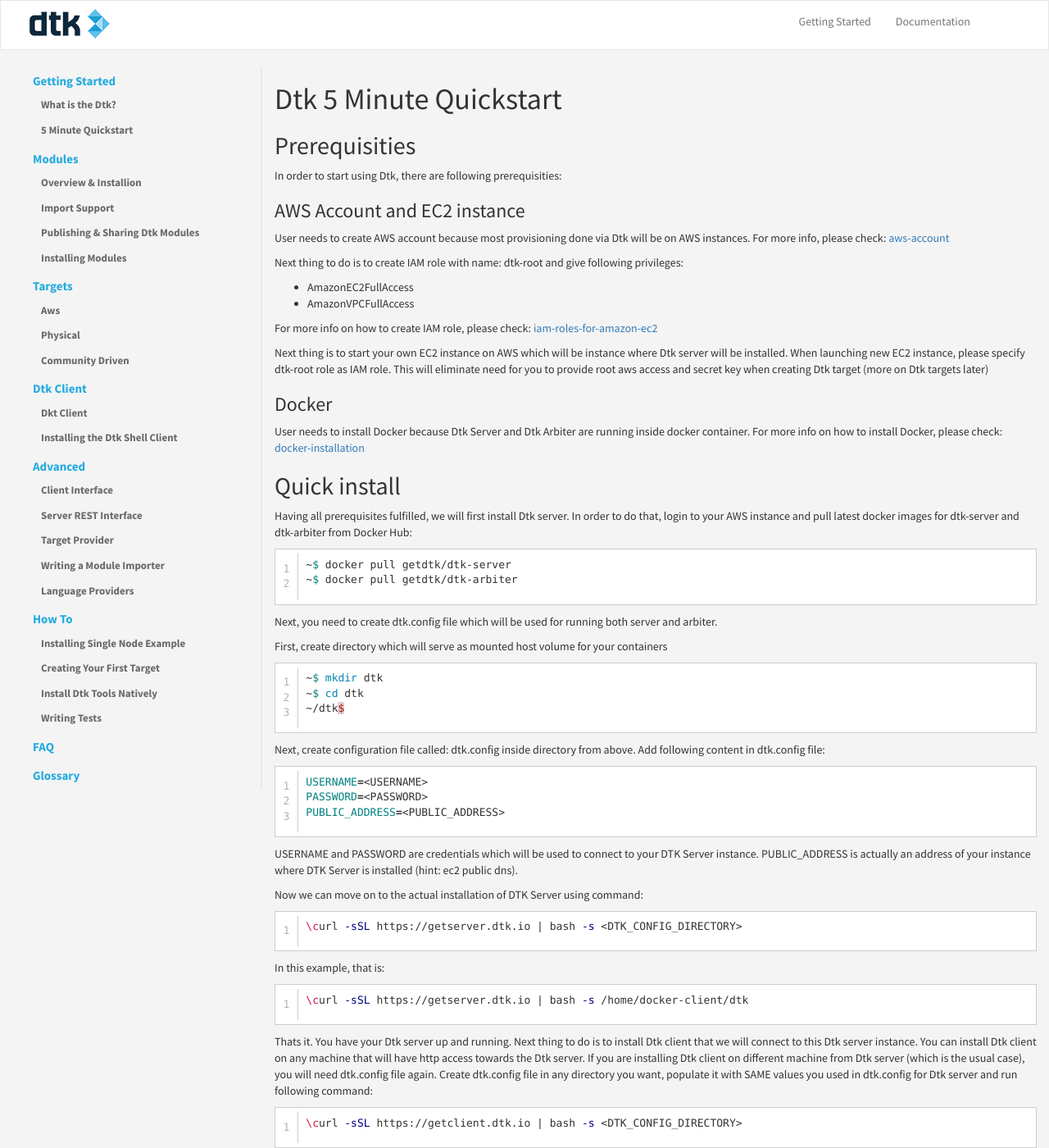
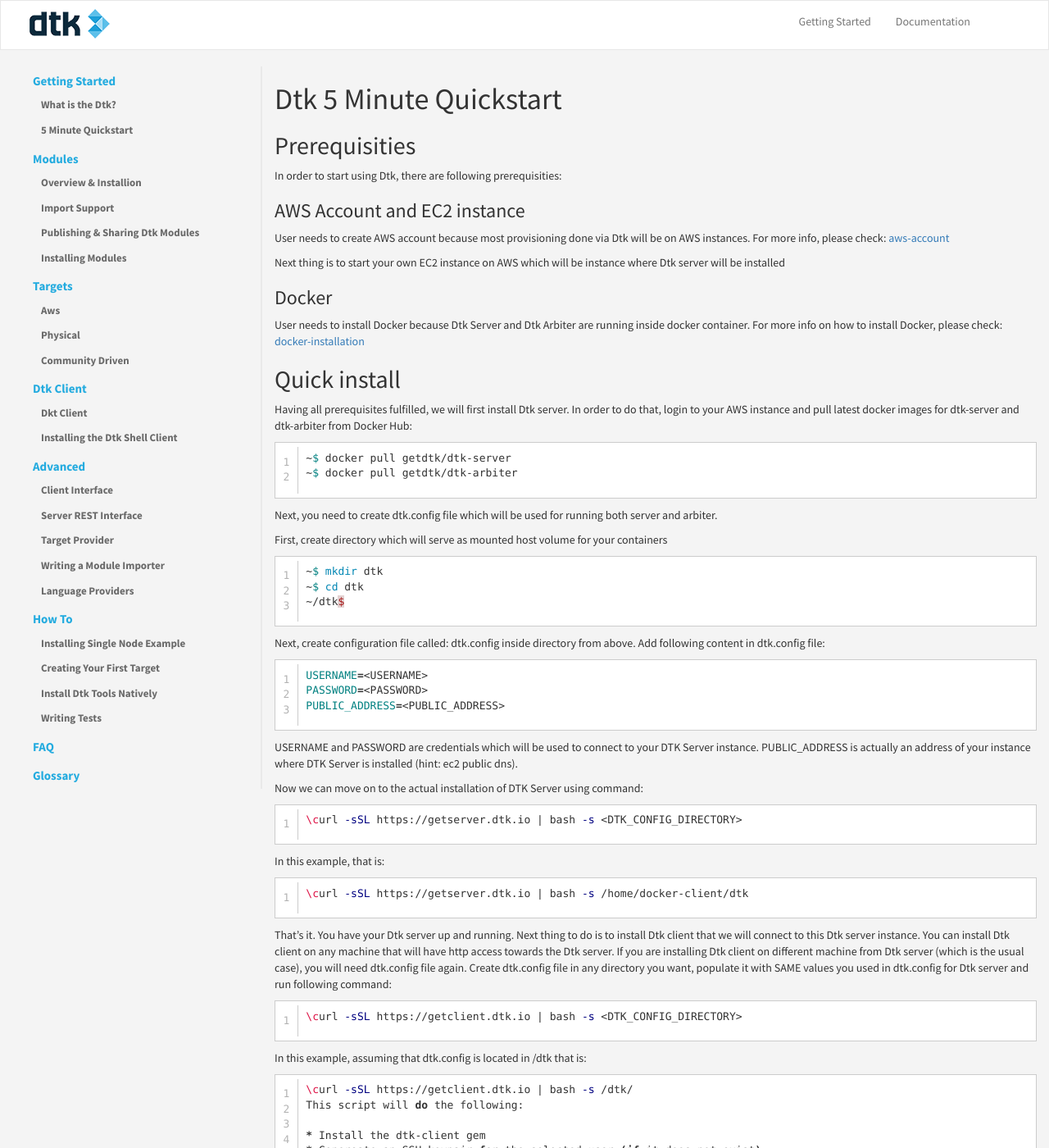
Before and after one commit to dtk/dtk-docs-v1, a Jekyll site: the page built from _getting-started/5-min-quickstart.md, in a window 1280 px wide and 1400 px high. Shown: the whole window at 82% size. Built offline with Jekyll 4.4.1, drawn with Linux system fonts in a browser that asks for light colours; some of the changed text lies outside the part shown.

Commit message:
changed 5minute getting started procedure to utilize AWS credentials instead of IAM roles'

```diff
--- a/_getting-started/5-min-quickstart.md
+++ b/_getting-started/5-min-quickstart.md
@@ -11,13 +11,7 @@ In order to start using Dtk, there are following prerequisities:
 ### AWS Account and EC2 instance
 User needs to create AWS account because most provisioning done via Dtk will be on AWS instances. For more info, please check: <a href="https://aws.amazon.com/account" target="_blank">aws-account</a>
 
-Next thing to do is to create IAM role with name: dtk-root and give following privileges:
-- AmazonEC2FullAccess
-- AmazonVPCFullAccess
-
-For more info on how to create IAM role, please check: <a href="http://docs.aws.amazon.com/AWSEC2/latest/UserGuide/iam-roles-for-amazon-ec2.html" target="_blank">iam-roles-for-amazon-ec2</a>
-
-Next thing is to start your own EC2 instance on AWS which will be instance where Dtk server will be installed. When launching new EC2 instance, please specify dtk-root role as IAM role. This will eliminate need for you to provide root aws access and secret key when creating Dtk target (more on Dtk targets later)
+Next thing is to start your own EC2 instance on AWS which will be instance where Dtk server will be installed
 
 ### Docker
 User needs to install Docker because Dtk Server and Dtk Arbiter are running inside docker container. For more info on how to install Docker, please check: <a href="https://docs.docker.com/engine/installation" target="_blank">docker-installation</a>
@@ -58,7 +52,7 @@ In this example, that is:
 \curl -sSL https://getserver.dtk.io | bash -s /home/docker-client/dtk
 {% endhighlight %}
 
-Thats it. You have your Dtk server up and running. Next thing to do is to install Dtk client that we will connect to this Dtk server instance. You can install Dtk client on any machine that will have http access towards the Dtk server. If you are installing Dtk client on different machine from Dtk server (which is the usual case), you will need dtk.config file again. Create dtk.config file in any directory you want, populate it with SAME values you used in dtk.config for Dtk server and run following command:
+That's it. You have your Dtk server up and running. Next thing to do is to install Dtk client that we will connect to this Dtk server instance. You can install Dtk client on any machine that will have http access towards the Dtk server. If you are installing Dtk client on different machine from Dtk server (which is the usual case), you will need dtk.config file again. Create dtk.config file in any directory you want, populate it with SAME values you used in dtk.config for Dtk server and run following command:
 
 {% highlight bash linenos %}
 \curl -sSL https://getclient.dtk.io | bash -s <DTK_CONFIG_DIRECTORY>
@@ -148,9 +142,15 @@ After staging target, we need to set required attributes for staged target
 ~/dtk/service/network-target$ dtk service set-required-attributes
 
 Please fill in missing data.
+Please enter identity_aws::credentials/aws_access_key_id [STRING]:
+: <AWS_ACCESS_KEY_ID>
+Please enter identity_aws::credentials/aws_secret_access_key [STRING]:
+: <AWS_SECRET_ACCESS_KEY>
 Please enter network_aws::vpc[vpc1]/default_keypair [STRING]:
 : <DEFAULT_KEYPAIR>
 --------------------------------- DATA ---------------------------------
+identity_aws::credentials/aws_access_key_id : <AWS_ACCESS_KEY_ID>
+identity_aws::credentials/aws_secret_access_key : <AWS_SECRET_ACCESS_KEY>
 network_aws::vpc[vpc1]/default_keypair : <DEFAULT_KEYPAIR>
 ------------------------------------------------------------------------
 Is provided information ok? (yes|no) yes
```
